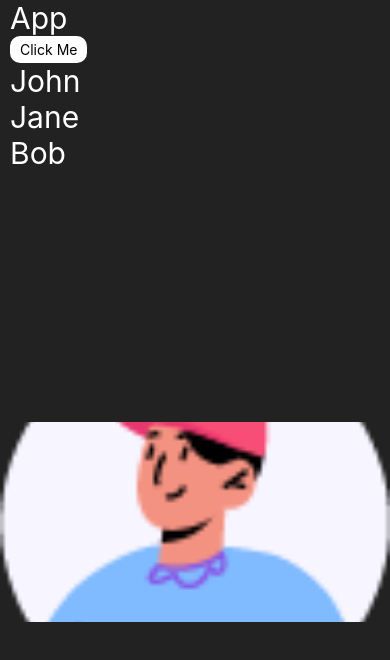
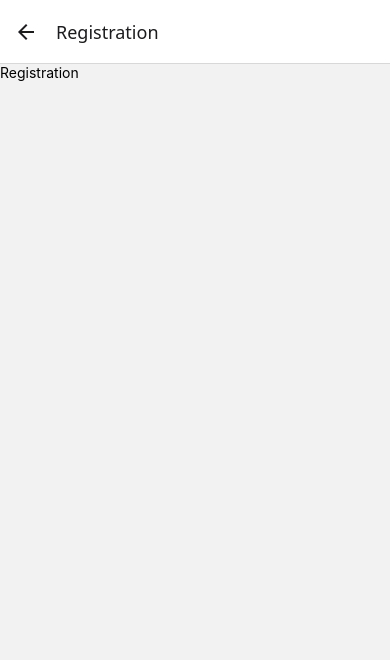
Before and after one commit to naimdotcom/exclusive-native, a React Native app: screen /Registration in a window 390 px wide. Shown: the top 660 px of the page. Built offline with nearby package versions, Linux system fonts and the light colour scheme.

Commit message:
Add Registration component and navigation setup; include styles and assets

```diff
--- a/App.tsx
+++ b/App.tsx
@@ -1,91 +1,55 @@
-import {
-  Alert,
-  Button,
-  FlatList,
-  Image,
-  SafeAreaView,
-  StyleSheet,
-  Text,
-  TouchableOpacity,
-  View,
-} from 'react-native';
-import React from 'react';
-const i = require('./src/assets/Asset4.webp');
+import {NavigationContainer} from '@react-navigation/native';
+import {createNativeStackNavigator} from '@react-navigation/native-stack';
+import {SafeAreaProvider} from 'react-native-safe-area-context';
+
+import Registration from './src/components/Regisstration/Registration';
 
 const App = () => {
-  const data = [
-    {
-      id: 1,
-      name: 'John',
-    },
-    {
-      id: 2,
-      name: 'Jane',
-    },
-    {
-      id: 3,
-      name: 'Bob',
-    },
-  ];
+  const Stack = createNativeStackNavigator();
 
-  const handleBtn = () => {
-    Alert.alert('Button Clicked');
-    console.log('Button Clicked');
-  };
   return (
-    <SafeAreaView style={styles.container}>
-      <View
-        style={{
-          paddingLeft: 10,
-          flex: 1,
-          flexDirection: 'column',
-          columnGap: 10,
-        }}>
-        <Text style={styles.text}>App</Text>
-        <TouchableOpacity style={styles.btn} onPress={handleBtn}>
-          <Text style={styles.buttonText}>Click Me</Text>
-        </TouchableOpacity>
-        <FlatList
-          data={data}
-          renderItem={({item}) => <Text style={styles.text}>{item.name}</Text>}
-          keyExtractor={item => String(item.id)}
-        />
-      </View>
-
-      <View style={{flex: 1}}>
-        <Image source={i} style={styles.image} />
-      </View>
-    </SafeAreaView>
+    <SafeAreaProvider>
+      <NavigationContainer>
+        <Stack.Navigator>
+          <Stack.Screen
+            name="Home"
+            component={Registration}
+            options={{title: '', headerShown: false}}
+          />
+          <Stack.Screen name="Registration" component={Registration} />
+        </Stack.Navigator>
+      </NavigationContainer>
+    </SafeAreaProvider>
   );
 };
 
 export default App;
 
-const styles = StyleSheet.create({
-  container: {
-    flex: 1,
-    backgroundColor: 'rgba(34, 34, 34, 1)',
-    color: 'white',
-  },
-  text: {
-    color: 'white',
-    fontSize: 30,
-  },
-  image: {
-    width: '100%',
-    height: 200,
-    resizeMode: 'cover',
-    padding: 10,
-  },
-  btn: {
-    backgroundColor: 'white',
-    color: 'white',
-    paddingHorizontal: 10,
-    paddingVertical: 5,
-    borderRadius: 10,
-    alignSelf: 'flex-start',
-  },
-  buttonText: {
-    color: 'black',
-  },
-});
+// const styles = StyleSheet.create({
+//   container: {
+//     flex: 1,
+//     backgroundColor: 'rgba(34, 34, 34, 1)',
+//     color: 'white',
+//   },
+//   text: {
+//     color: 'white',
+//     fontSize: 30,
+//   },
+//   image: {
+//     width: '100%',
+//     height: 200,
+//     resizeMode: 'cover',
+//     padding: 10,
+//   },
+//   btn: {
+//     backgroundColor: 'white',
+//     color: 'white',
+//     paddingHorizontal: 10,
+//     paddingVertical: 5,
+//     borderRadius: 10,
+//     alignSelf: 'flex-start',
+//   },
+//   buttonText: {
+//     color: 'black',
+//   },
+// });
--- a/package.json
+++ b/package.json
@@ -10,9 +10,12 @@
     "test": "jest"
   },
   "dependencies": {
+    "@react-navigation/native": "^7.0.18",
+    "@react-navigation/native-stack": "^7.3.2",
     "react": "19.0.0",
     "react-native": "0.78.0",
-    "react-native-safe-area-context": "^5.3.0"
+    "react-native-safe-area-context": "^5.3.0",
+    "react-native-screens": "^4.9.2"
   },
   "devDependencies": {
     "@babel/core": "^7.25.2",
--- /dev/null
+++ b/src/components/Regisstration/Registration.tsx
@@ -0,0 +1,17 @@
+import {Text, View} from 'react-native';
+import React from 'react';
+import {SafeAreaProvider, SafeAreaView} from 'react-native-safe-area-context';
+
+const Registration = () => {
+  return (
+    <>
+      <SafeAreaView>
+        <View>
+          <Text>Registration</Text>
+        </View>
+      </SafeAreaView>
+    </>
+  );
+};
+
+export default Registration;
```
Also changed, not shown: src/components/Class1.tsx (added, +91 -0 lines), src/components/Regisstration/style.ts (added, +18 -0 lines), src/assets/someImage.jpg (added), 2 other files (tests, documents, lock files or other folders).
